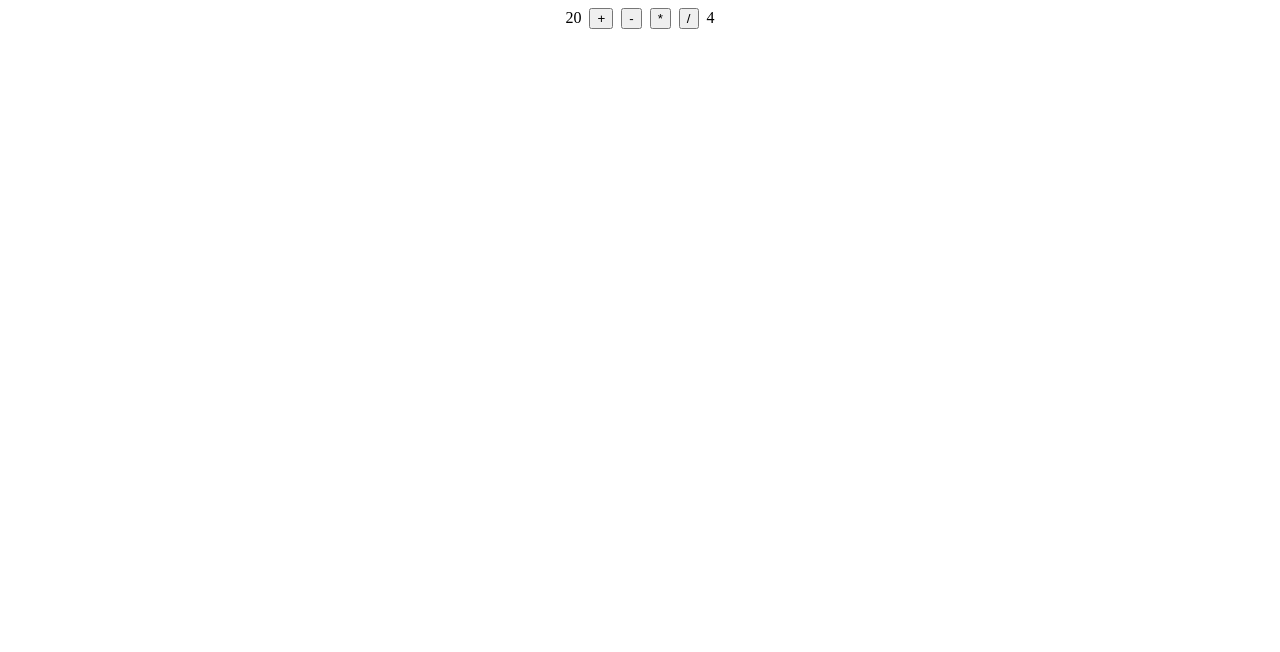
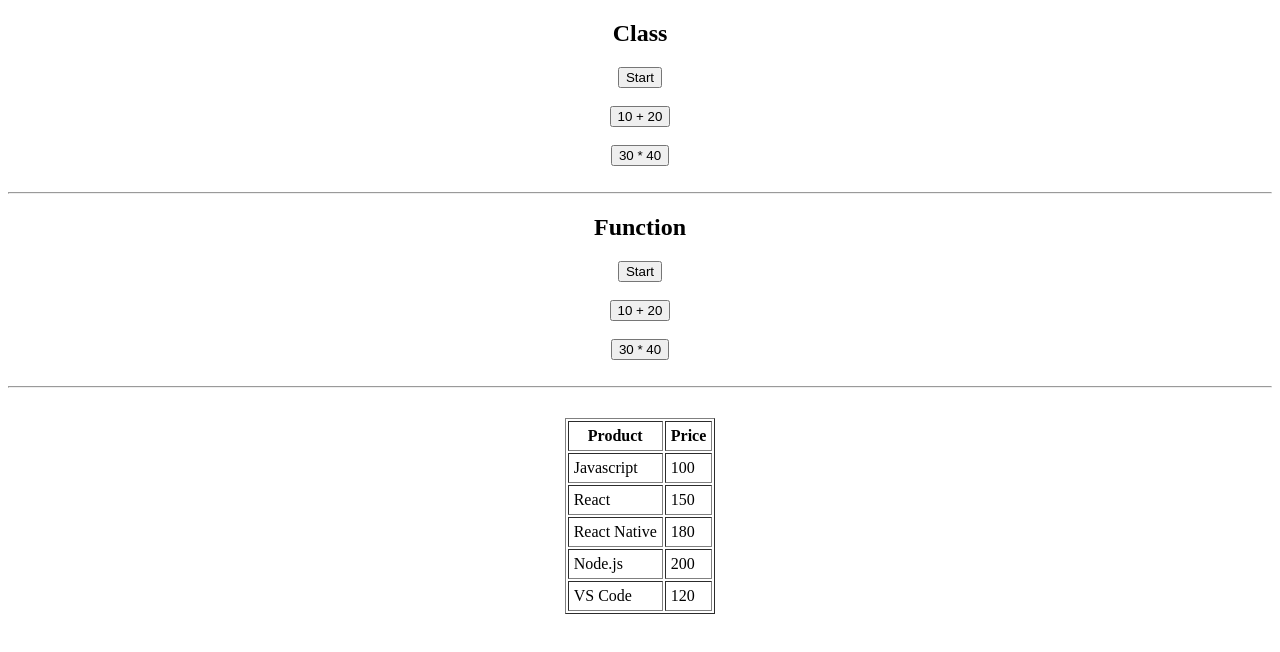
Before and after one commit to jayrboy/app2-component, a React (Create React App) app: page / in a window 1280 px wide. Shown: the top 652 px of the page. Built offline with nearby package versions, Linux system fonts and the light colour scheme.

Commit message:
Add Table

```diff
--- a/src/App.js
+++ b/src/App.js
@@ -1,12 +1,16 @@
 // import { Header, Content, Footer } from './components/func-component'
 // import Calendar from './components/class-component'
 // import { Button } from './components/class-component'
-import { Calculator1 } from './components/Calculator'
+import { EvenData, EvenData2, Table } from './components/EvenData'
 
 function App() {
   return (
     <>
-      <Calculator1 />
+      <EvenData />
+      <hr />
+      <EvenData2 />
+      <hr />
+      <Table />
     </>
   )
 }
--- /dev/null
+++ b/src/components/EvenData.js
@@ -0,0 +1,94 @@
+import React, { Component } from 'react'
+/* eslint-disable */
+
+// Class EventData Component
+export class EvenData extends Component {
+  onClickStartStop = (ev) => {
+    let t = ev.target.innerHTML
+    let s = t === 'Start' ? 'Stop' : 'Start'
+    ev.target.innerHTML = s
+  }
+  onClickAdd = (ev) => {
+    let t = ev.target.innerText
+    let r = eval(t)
+    alert(`${t} = ${r}`)
+  }
+  render() {
+    return (
+      <div style={{ textAlign: 'center', marginTop: '20' }}>
+        <h2>Class</h2>
+        <button onClick={(ev) => this.onClickStartStop(ev)}>Start</button>
+        <br />
+        <br />
+        <button onClick={(ev) => this.onClickAdd(ev)}>10 + 20</button>
+        <br />
+        <br />
+        <button onClick={this.onClickAdd.bind(this)}>30 * 40</button>
+        <br />
+        <br />
+      </div>
+    )
+  }
+}
+
+// Arrow Function EventData-2 Component
+export const EvenData2 = () => {
+  const onClickStartStop = (ev) => {
+    let t = ev.target.innerHTML
+    let s = t === 'Start' ? 'Stop' : 'Start'
+    ev.target.innerHTML = s
+  }
+  const onClickAdd = (ev) => {
+    let t = ev.target.innerText
+    let r = eval(t)
+    alert(`${t} = ${r}`)
+  }
+
+  return (
+    <div style={{ textAlign: 'center', marginTop: '20' }}>
+      <h2>Function</h2>
+      <button onClick={(ev) => onClickStartStop(ev)}>Start</button>
+      <br />
+      <br />
+      <button onClick={(ev) => onClickAdd(ev)}>10 + 20</button>
+      <br />
+      <br />
+      <button onClick={onClickAdd.bind(this)}>30 * 40</button>
+      <br />
+      <br />
+    </div>
+  )
+}
+
+export const Table = () => {
+  const data = [
+    ['Javascript', 100],
+    ['React', 150],
+    ['React Native', 180],
+    ['Node.js', 200],
+    ['VS Code', 120],
+  ]
+
+  const onMouseOverRow = (ev) =>
+    (ev.target.parentNode.style.backgroundColor = 'yellow')
+
+  const onMouseOutRow = (ev) =>
+    (ev.target.parentNode.style.backgroundColor = 'white')
+
+  return (
+    <table border="1" cellPadding={5} style={{ margin: 'auto', marginTop: 30 }}>
+      <tr>
+        <th>Product</th>
+        <th>Price</th>
+      </tr>
+      {data.map((item) => {
+        return (
+          <tr onMouseOver={onMouseOverRow} onMouseOut={onMouseOutRow}>
+            <td>{item[0]}</td>
+            <td>{item[1]}</td>
+          </tr>
+        )
+      })}
+    </table>
+  )
+}
```
